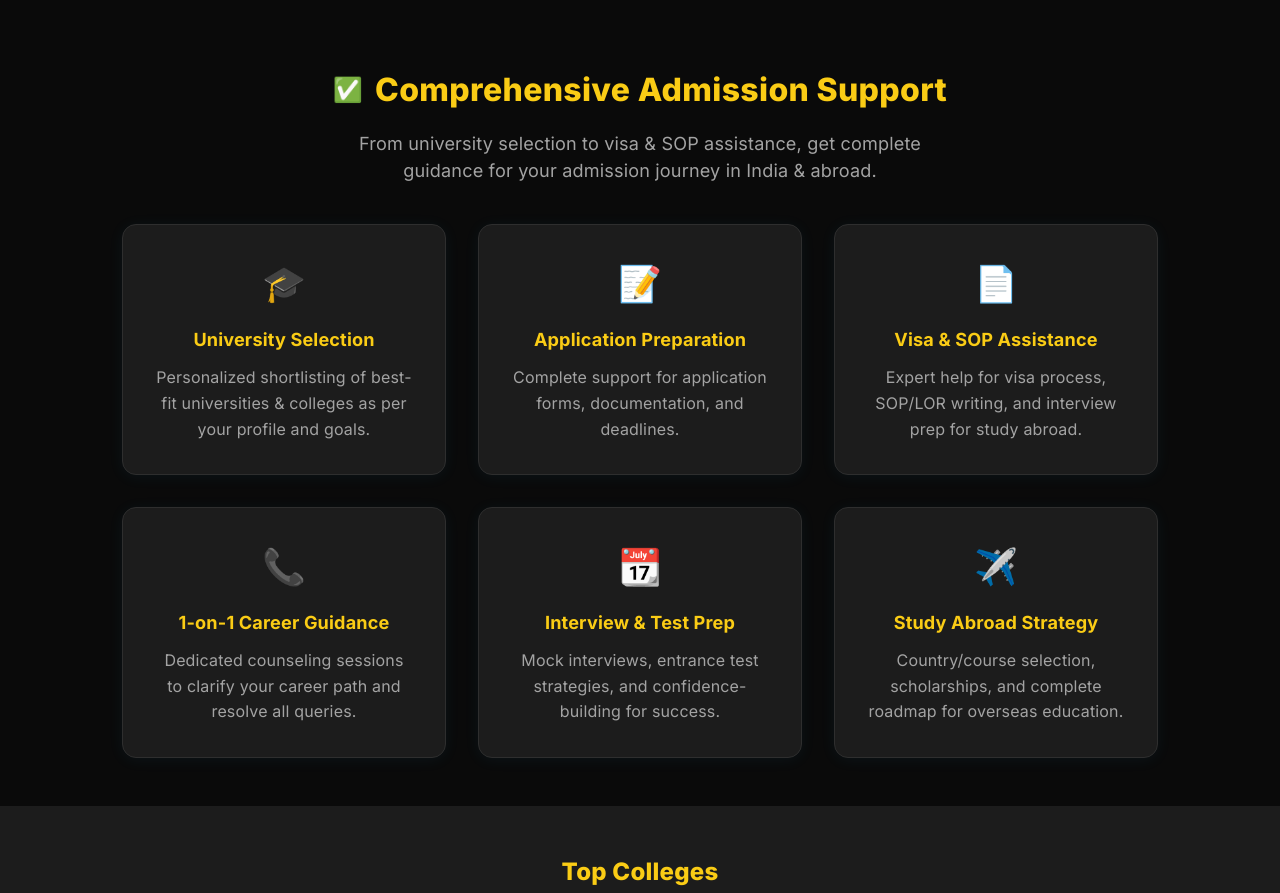
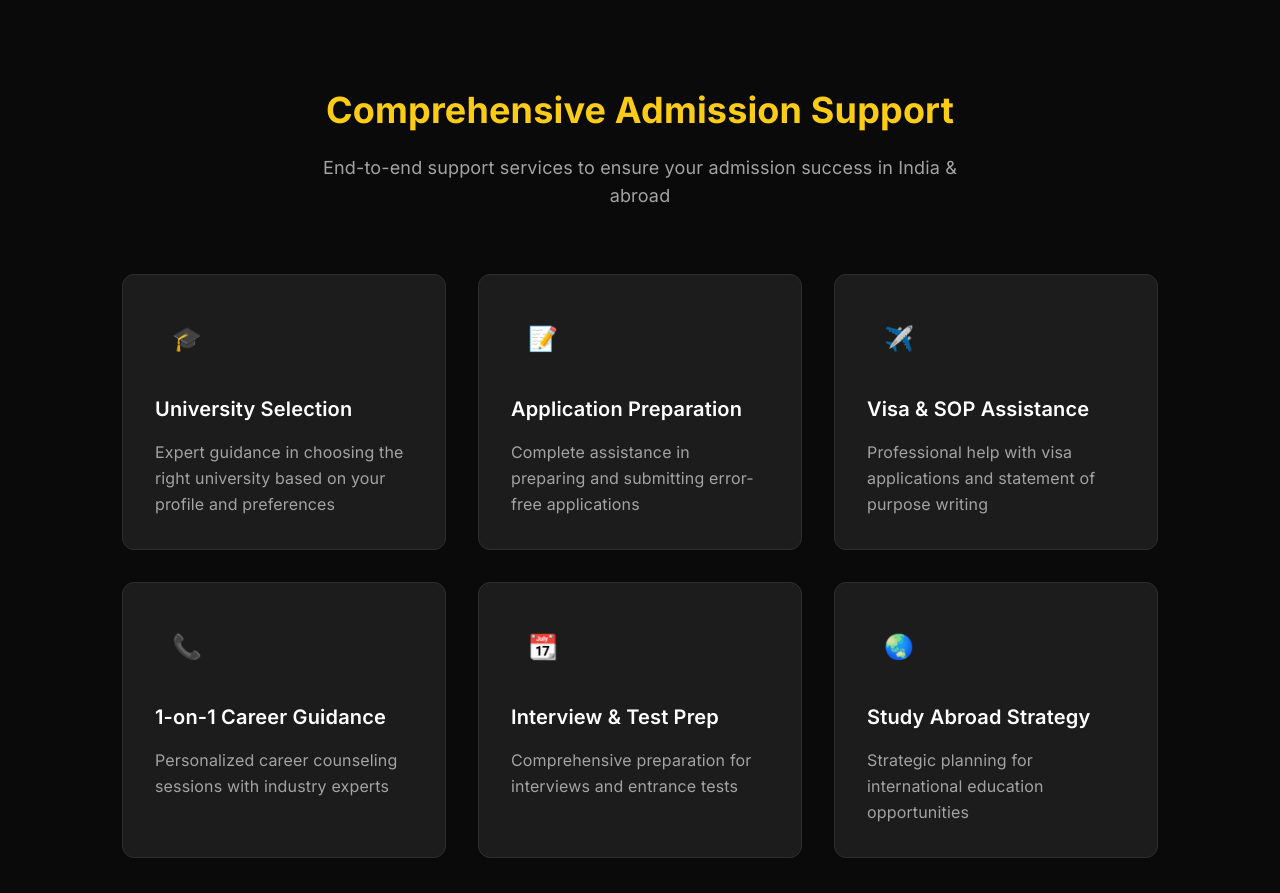
Before and after one commit to grimwebdeveloper/Admission-Kart, a website built with Vite: page index.html in a window 1280 px wide. Shown: the part 2100-2993 px from the top of the page. Built offline with nearby package versions, Linux system fonts and the light colour scheme.

Commit message:
CAS section improved

```diff
--- a/index.html
+++ b/index.html
@@ -352,67 +352,76 @@
     </div>
   </section>
 
-  <!-- COMPREHENSIVE ADMISSION SUPPORT (NEW SECTION) -->
-  <section id="admission-support" class="bg-akbg pt-14 pb-12 font-inter">
+  <!-- COMPREHENSIVE ADMISSION SUPPORT (IMPROVED UI) -->
+  <section id="admission-support" class="py-20 bg-akbg font-inter">
     <div class="max-w-[1100px] mx-auto px-8">
-      <h2 class="text-[2rem] font-extrabold text-akprimary text-center mb-4 tracking-[.01em] flex items-center justify-center gap-3">
-        <span class="text-[1.5rem]">✅</span> Comprehensive Admission Support
-      </h2>
-      <p class="text-akmuted text-center max-w-[600px] mx-auto mb-10 text-[1.13rem]">From university selection to visa &amp; SOP assistance, get complete guidance for your admission journey in India &amp; abroad.</p>
-      <div class="grid grid-cols-1 sm:grid-cols-2 md:grid-cols-3 gap-8" id="admission-support-cards">
+      <div class="text-center mb-16">
+        <h2 class="text-3xl md:text-4xl font-bold mb-6 text-akprimary flex items-center justify-center gap-3">
+          Comprehensive Admission Support
+        </h2>
+        <p class="text-lg text-akmuted max-w-2xl mx-auto">
+          End-to-end support services to ensure your admission success in India & abroad
+        </p>
+      </div>
+
+      <div class="grid md:grid-cols-2 lg:grid-cols-3 gap-8" id="admission-support-cards">
         <!-- Card 1 -->
-        <div class="adms-card bg-akcard rounded-ak shadow-ak p-8 text-center border border-akborder transition-all duration-200 cursor-pointer flex flex-col items-center gap-2 hover:shadow-[0_0_32px_0_#38BDF8,0_2px_16px_rgba(56,189,248,0.10)]">
-          <div class="text-[2.2rem] mb-2 text-akprimary">🎓</div>
-          <h3 class="text-[1.13rem] font-bold mb-1 text-akprimary">University Selection</h3>
-          <p class="text-akmuted text-[1rem] leading-[1.6]">Personalized shortlisting of best-fit universities &amp; colleges as per your profile and goals.</p>
+        <div class="support-card bg-akcard border border-akborder rounded-xl p-8 hover:border-akprimary/50 hover:shadow-xl hover:shadow-akprimary/20 hover:scale-105 transition-all duration-300 group cursor-pointer">
+          <div class="inline-flex items-center justify-center w-16 h-16 bg-gradient-to-br from-akprimary/20 to-akprimary/10 rounded-xl mb-6 group-hover:from-akprimary/30 group-hover:to-akprimary/20 transition-all">
+            <div class="text-2xl">🎓</div>
+          </div>
+          <h3 class="text-xl font-semibold mb-4 group-hover:text-akprimary transition-colors text-aktext">University Selection</h3>
+          <p class="text-akmuted leading-relaxed">Expert guidance in choosing the right university based on your profile and preferences</p>
         </div>
+
         <!-- Card 2 -->
-        <div class="adms-card bg-akcard rounded-ak shadow-ak p-8 text-center border border-akborder transition-all duration-200 cursor-pointer flex flex-col items-center gap-2 hover:shadow-[0_0_32px_0_#38BDF8,0_2px_16px_rgba(56,189,248,0.10)]">
-          <div class="text-[2.2rem] mb-2 text-akaccent">📝</div>
-          <h3 class="text-[1.13rem] font-bold mb-1 text-akprimary">Application Preparation</h3>
-          <p class="text-akmuted text-[1rem] leading-[1.6]">Complete support for application forms, documentation, and deadlines.</p>
+        <div class="support-card bg-akcard border border-akborder rounded-xl p-8 hover:border-akprimary/50 hover:shadow-xl hover:shadow-akprimary/20 hover:scale-105 transition-all duration-300 group cursor-pointer">
+          <div class="inline-flex items-center justify-center w-16 h-16 bg-gradient-to-br from-akprimary/20 to-akprimary/10 rounded-xl mb-6 group-hover:from-akprimary/30 group-hover:to-akprimary/20 transition-all">
+            <div class="text-2xl">📝</div>
+          </div>
+          <h3 class="text-xl font-semibold mb-4 group-hover:text-akprimary transition-colors text-aktext">Application Preparation</h3>
+          <p class="text-akmuted leading-relaxed">Complete assistance in preparing and submitting error-free applications</p>
         </div>
+
         <!-- Card 3 -->
-        <div class="adms-card bg-akcard rounded-ak shadow-ak p-8 text-center border border-akborder transition-all duration-200 cursor-pointer flex flex-col items-center gap-2 hover:shadow-[0_0_32px_0_#38BDF8,0_2px_16px_rgba(56,189,248,0.10)]">
-          <div class="text-[2.2rem] mb-2 text-akaccent2">📄</div>
-          <h3 class="text-[1.13rem] font-bold mb-1 text-akprimary">Visa &amp; SOP Assistance</h3>
-          <p class="text-akmuted text-[1rem] leading-[1.6]">Expert help for visa process, SOP/LOR writing, and interview prep for study abroad.</p>
+        <div class="support-card bg-akcard border border-akborder rounded-xl p-8 hover:border-akprimary/50 hover:shadow-xl hover:shadow-akprimary/20 hover:scale-105 transition-all duration-300 group cursor-pointer">
+          <div class="inline-flex items-center justify-center w-16 h-16 bg-gradient-to-br from-akprimary/20 to-akprimary/10 rounded-xl mb-6 group-hover:from-akprimary/30 group-hover:to-akprimary/20 transition-all">
+            <div class="text-2xl">✈️</div>
+          </div>
+          <h3 class="text-xl font-semibold mb-4 group-hover:text-akprimary transition-colors text-aktext">Visa & SOP Assistance</h3>
+          <p class="text-akmuted leading-relaxed">Professional help with visa applications and statement of purpose writing</p>
         </div>
+
         <!-- Card 4 -->
-        <div class="adms-card bg-akcard rounded-ak shadow-ak p-8 text-center border border-akborder transition-all duration-200 cursor-pointer flex flex-col items-center gap-2 hover:shadow-[0_0_32px_0_#38BDF8,0_2px_16px_rgba(56,189,248,0.10)]">
-          <div class="text-[2.2rem] mb-2 text-akprimary">📞</div>
-          <h3 class="text-[1.13rem] font-bold mb-1 text-akprimary">1-on-1 Career Guidance</h3>
-          <p class="text-akmuted text-[1rem] leading-[1.6]">Dedicated counseling sessions to clarify your career path and resolve all queries.</p>
+        <div class="support-card bg-akcard border border-akborder rounded-xl p-8 hover:border-akprimary/50 hover:shadow-xl hover:shadow-akprimary/20 hover:scale-105 transition-all duration-300 group cursor-pointer">
+          <div class="inline-flex items-center justify-center w-16 h-16 bg-gradient-to-br from-akprimary/20 to-akprimary/10 rounded-xl mb-6 group-hover:from-akprimary/30 group-hover:to-akprimary/20 transition-all">
+            <div class="text-2xl">📞</div>
+          </div>
+          <h3 class="text-xl font-semibold mb-4 group-hover:text-akprimary transition-colors text-aktext">1-on-1 Career Guidance</h3>
+          <p class="text-akmuted leading-relaxed">Personalized career counseling sessions with industry experts</p>
         </div>
+
         <!-- Card 5 -->
-        <div class="adms-card bg-akcard rounded-ak shadow-ak p-8 text-center border border-akborder transition-all duration-200 cursor-pointer flex flex-col items-center gap-2 hover:shadow-[0_0_32px_0_#38BDF8,0_2px_16px_rgba(56,189,248,0.10)]">
-          <div class="text-[2.2rem] mb-2 text-akaccent">📆</div>
-          <h3 class="text-[1.13rem] font-bold mb-1 text-akprimary">Interview &amp; Test Prep</h3>
-          <p class="text-akmuted text-[1rem] leading-[1.6]">Mock interviews, entrance test strategies, and confidence-building for success.</p>
+        <div class="support-card bg-akcard border border-akborder rounded-xl p-8 hover:border-akprimary/50 hover:shadow-xl hover:shadow-akprimary/20 hover:scale-105 transition-all duration-300 group cursor-pointer">
+          <div class="inline-flex items-center justify-center w-16 h-16 bg-gradient-to-br from-akprimary/20 to-akprimary/10 rounded-xl mb-6 group-hover:from-akprimary/30 group-hover:to-akprimary/20 transition-all">
+            <div class="text-2xl">📆</div>
+          </div>
+          <h3 class="text-xl font-semibold mb-4 group-hover:text-akprimary transition-colors text-aktext">Interview & Test Prep</h3>
+          <p class="text-akmuted leading-relaxed">Comprehensive preparation for interviews and entrance tests</p>
         </div>
+
         <!-- Card 6 -->
-        <div class="adms-card bg-akcard rounded-ak shadow-ak p-8 text-center border border-akborder transition-all duration-200 cursor-pointer flex flex-col items-center gap-2 hover:shadow-[0_0_32px_0_#38BDF8,0_2px_16px_rgba(56,189,248,0.10)]">
-          <div class="text-[2.2rem] mb-2 text-akaccent2">✈️</div>
-          <h3 class="text-[1.13rem] font-bold mb-1 text-akprimary">Study Abroad Strategy</h3>
-          <p class="text-akmuted text-[1rem] leading-[1.6]">Country/course selection, scholarships, and complete roadmap for overseas education.</p>
+        <div class="support-card bg-akcard border border-akborder rounded-xl p-8 hover:border-akprimary/50 hover:shadow-xl hover:shadow-akprimary/20 hover:scale-105 transition-all duration-300 group cursor-pointer">
+          <div class="inline-flex items-center justify-center w-16 h-16 bg-gradient-to-br from-akprimary/20 to-akprimary/10 rounded-xl mb-6 group-hover:from-akprimary/30 group-hover:to-akprimary/20 transition-all">
+            <div class="text-2xl">🌏</div>
+          </div>
+          <h3 class="text-xl font-semibold mb-4 group-hover:text-akprimary transition-colors text-aktext">Study Abroad Strategy</h3>
+          <p class="text-akmuted leading-relaxed">Strategic planning for international education opportunities</p>
         </div>
       </div>
     </div>
-    <script src="https://cdnjs.cloudflare.com/ajax/libs/gsap/3.12.5/gsap.min.js"></script>
-    <script>
-      // GSAP scale and glow effect on card hover
-      document.addEventListener('DOMContentLoaded', function () {
-        const cards = document.querySelectorAll('#admission-support-cards .adms-card');
-        cards.forEach(card => {
-          card.addEventListener('mouseenter', () => {
-            gsap.to(card, { scale: 1.06, boxShadow: "0 0 32px 0 #38BDF8, 0 2px 16px rgba(56,189,248,0.10)", duration: 0.22, ease: "power2.out" });
-          });
-          card.addEventListener('mouseleave', () => {
-            gsap.to(card, { scale: 1, boxShadow: "", duration: 0.18, ease: "power2.in" });
-          });
-        });
-      });
-    </script>
+
+
   </section>
 
   <!-- TOP COLLEGES / EXAMS / COURSES SHOWCASE (Split Sections, 3 Cards per Row) -->
```
